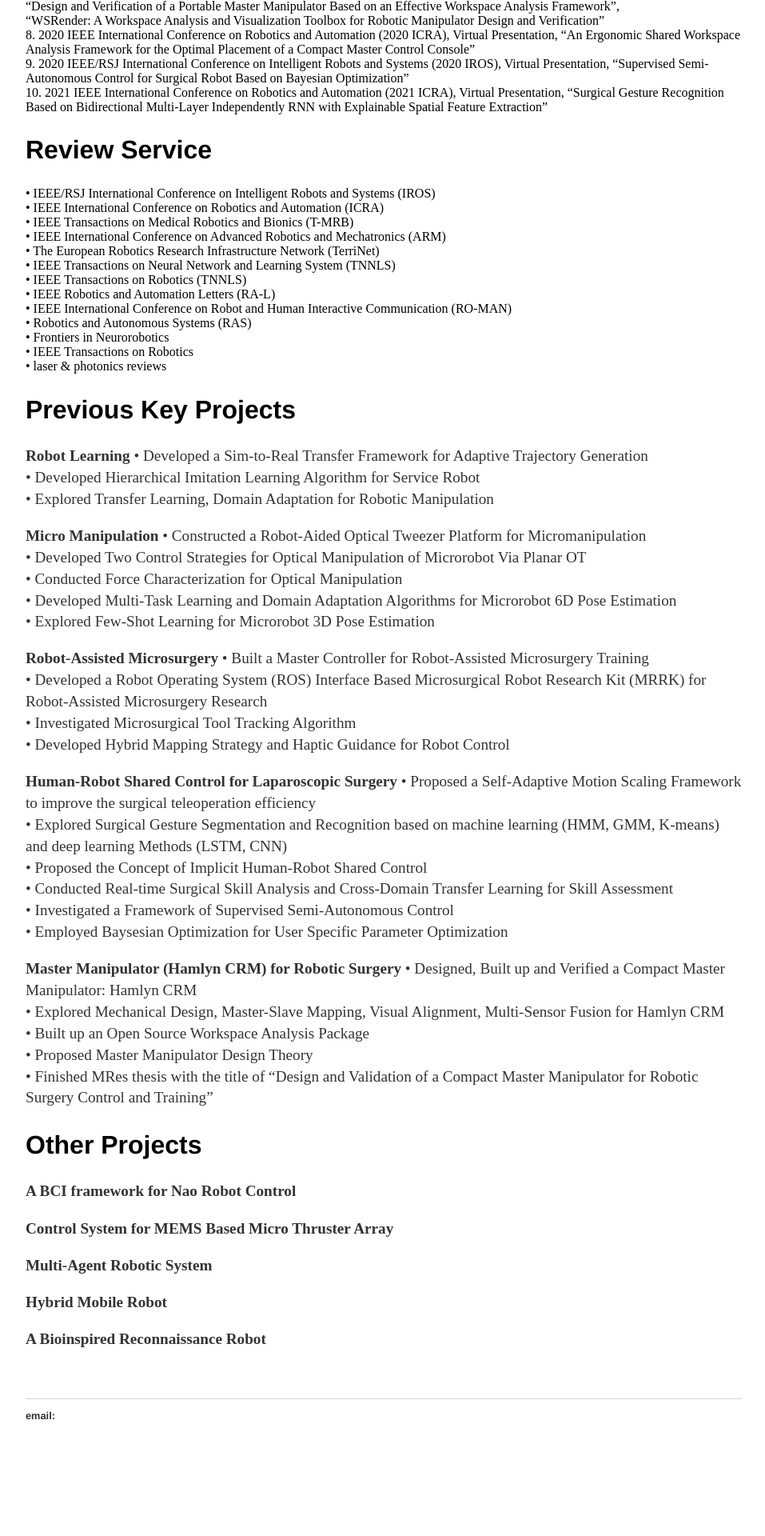
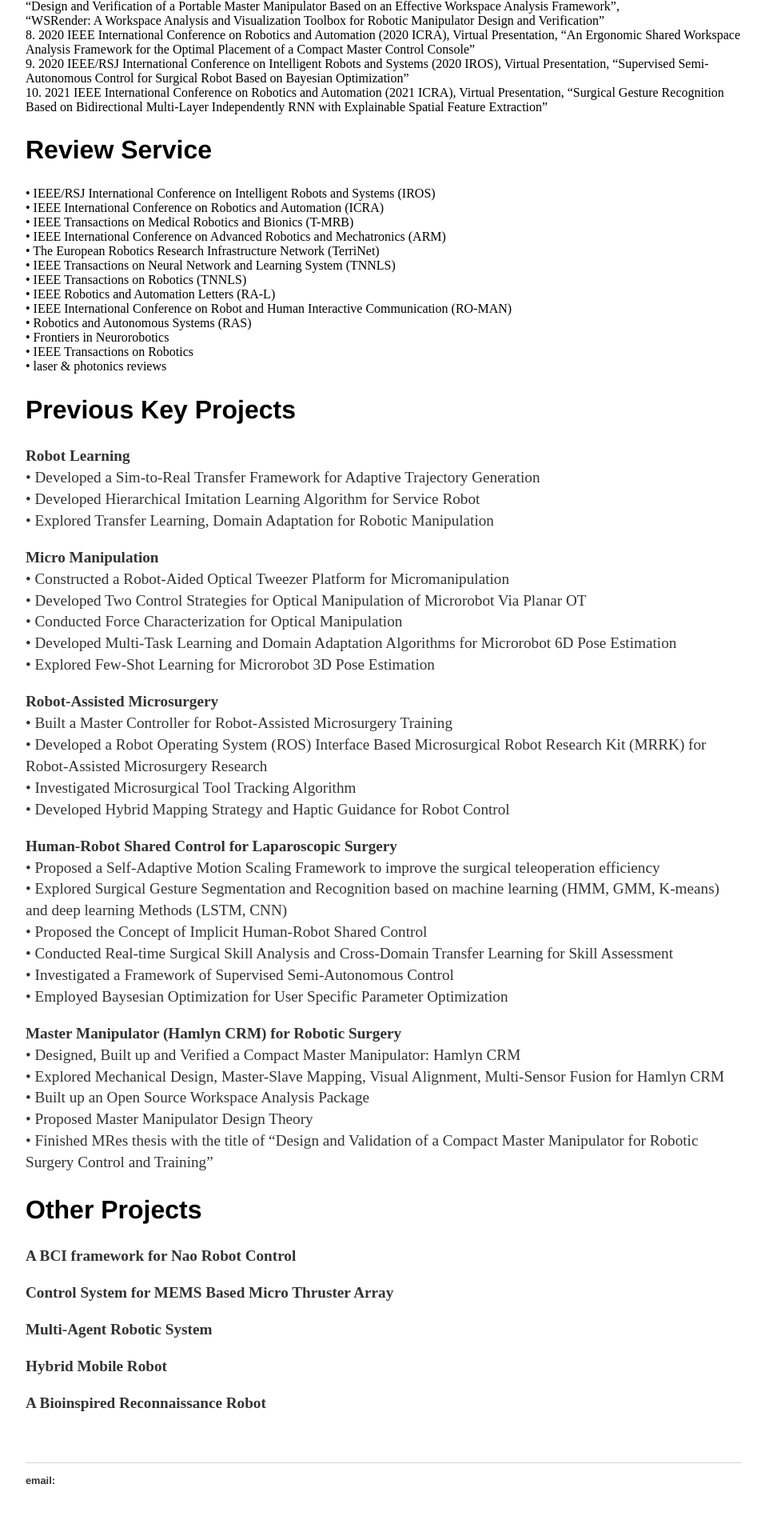
Before and after one commit to ImperialDanDan/ImperialDanDan.github.io, a Jekyll site: the page built from cv/index.html, in a window 1280 px wide. Shown: the part 971-2891 px from the top of the page at 80% size, without its empty margins (160-1117 px from the left). Built offline with Jekyll 4.4.1, drawn with Linux system fonts in a browser that asks for light colours; Markdown is read by kramdown in place of the engine named in the settings; before the commit the page ends 2810 px from its top, so only the background shows below that.

```diff
--- a/cv/index.html
+++ b/cv/index.html
@@ -67,13 +67,13 @@ The Hamlyn Centre for Robotic Surgery; The Department of Computing;	<br>
 
 
 <h2>Previous Key Projects</h2>
-<p><strong>Robot Learning</strong>           </a>
+<p><strong>Robot Learning</strong>           </a> <br>
 •	Developed a Sim-to-Real Transfer Framework for Adaptive Trajectory Generation<br>
 •	Developed Hierarchical Imitation Learning Algorithm for Service Robot<br>
 •	Explored Transfer Learning, Domain Adaptation for Robotic Manipulation<br>
 <p>
 
-<p><strong>Micro Manipulation</strong> </a>
+<p><strong>Micro Manipulation</strong> </a>	<br>
 •	Constructed a Robot-Aided Optical Tweezer Platform for Micromanipulation<br>
 •	Developed Two Control Strategies for Optical Manipulation of Microrobot Via Planar OT<br>
 •	Conducted Force Characterization for Optical Manipulation<br>
@@ -81,14 +81,14 @@ The Hamlyn Centre for Robotic Surgery; The Department of Computing;	<br>
 •	Explored Few-Shot Learning for Microrobot 3D Pose Estimation<br>
 <p>
 
-<p><strong>Robot-Assisted Microsurgery</strong>	</a>
+<p><strong>Robot-Assisted Microsurgery</strong>	</a>	<br>
 •	Built a Master Controller for Robot-Assisted Microsurgery Training<br>
 •	Developed a Robot Operating System (ROS) Interface Based Microsurgical Robot Research Kit (MRRK) for Robot-Assisted Microsurgery Research<br>
 •	Investigated Microsurgical Tool Tracking Algorithm<br>
 •	Developed Hybrid Mapping Strategy and Haptic Guidance for Robot Control<br>
 <p>
 
-<p><strong>Human-Robot Shared Control for Laparoscopic Surgery</strong> </a>
+<p><strong>Human-Robot Shared Control for Laparoscopic Surgery</strong> </a>         <br>
 •	Proposed a Self-Adaptive Motion Scaling Framework to improve the surgical teleoperation efficiency<br>
 •	Explored Surgical Gesture Segmentation and Recognition based on machine learning (HMM, GMM, K-means) and deep learning Methods (LSTM, CNN)<br>
 •	Proposed the Concept of Implicit Human-Robot Shared Control<br>
@@ -97,9 +97,9 @@ The Hamlyn Centre for Robotic Surgery; The Department of Computing;	<br>
 •	Employed Baysesian Optimization for User Specific Parameter Optimization<br>
 <p>
 
-<p><strong>Master Manipulator (Hamlyn CRM) for Robotic Surgery</strong> </a>
+<p><strong>Master Manipulator (Hamlyn CRM) for Robotic Surgery</strong> </a>       <br>
 •	Designed, Built up and Verified a Compact Master Manipulator: Hamlyn CRM<br>
-•	Explored Mechanical Design, Master-Slave Mapping, Visual Alignment, Multi-Sensor Fusion for Hamlyn CRM<br>
+•	Explored Mechanical Design, Master-Slave Mapping, Visual Alignment, Multi-Sensor Fusion for Hamlyn CRM <br>
 •	Built up an Open Source Workspace Analysis Package<br>
 •	Proposed Master Manipulator Design Theory<br>
 •	Finished MRes thesis with the title of “Design and Validation of a Compact Master Manipulator for Robotic Surgery Control and Training”<br>
```
